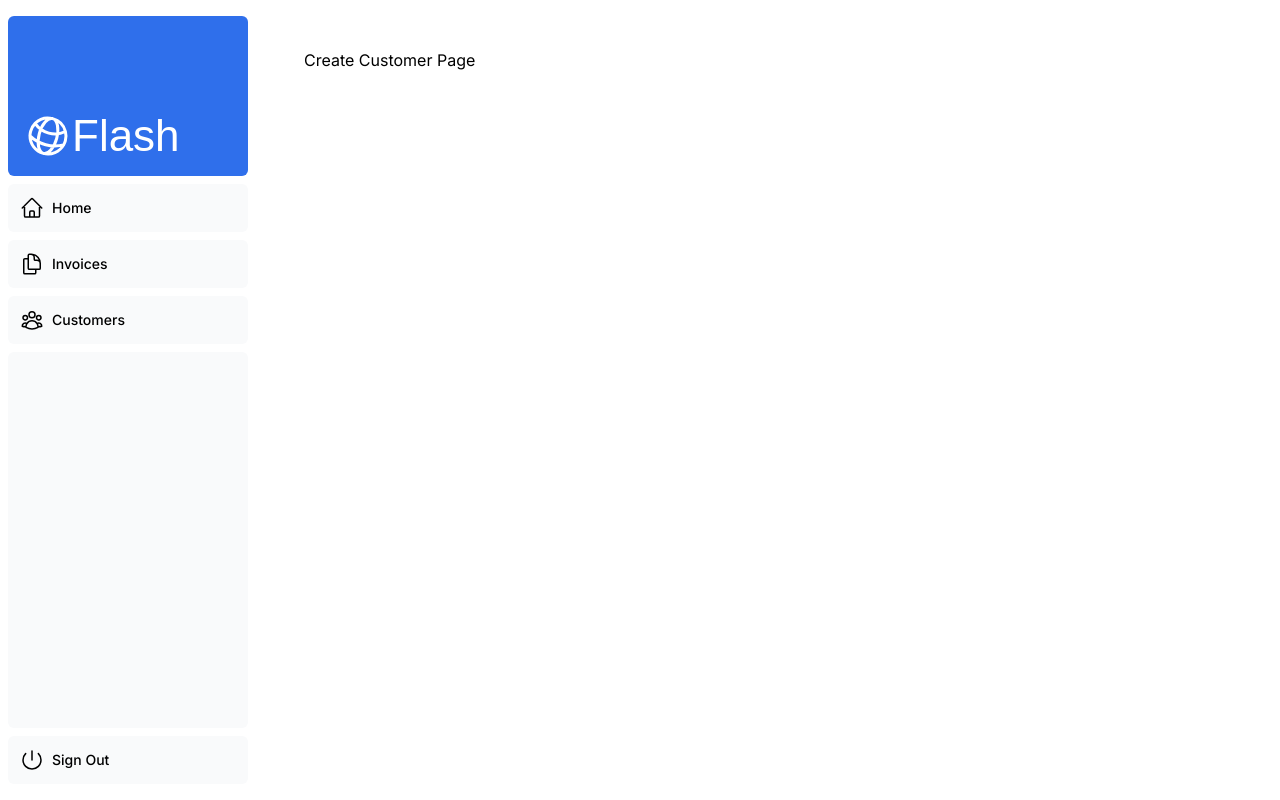
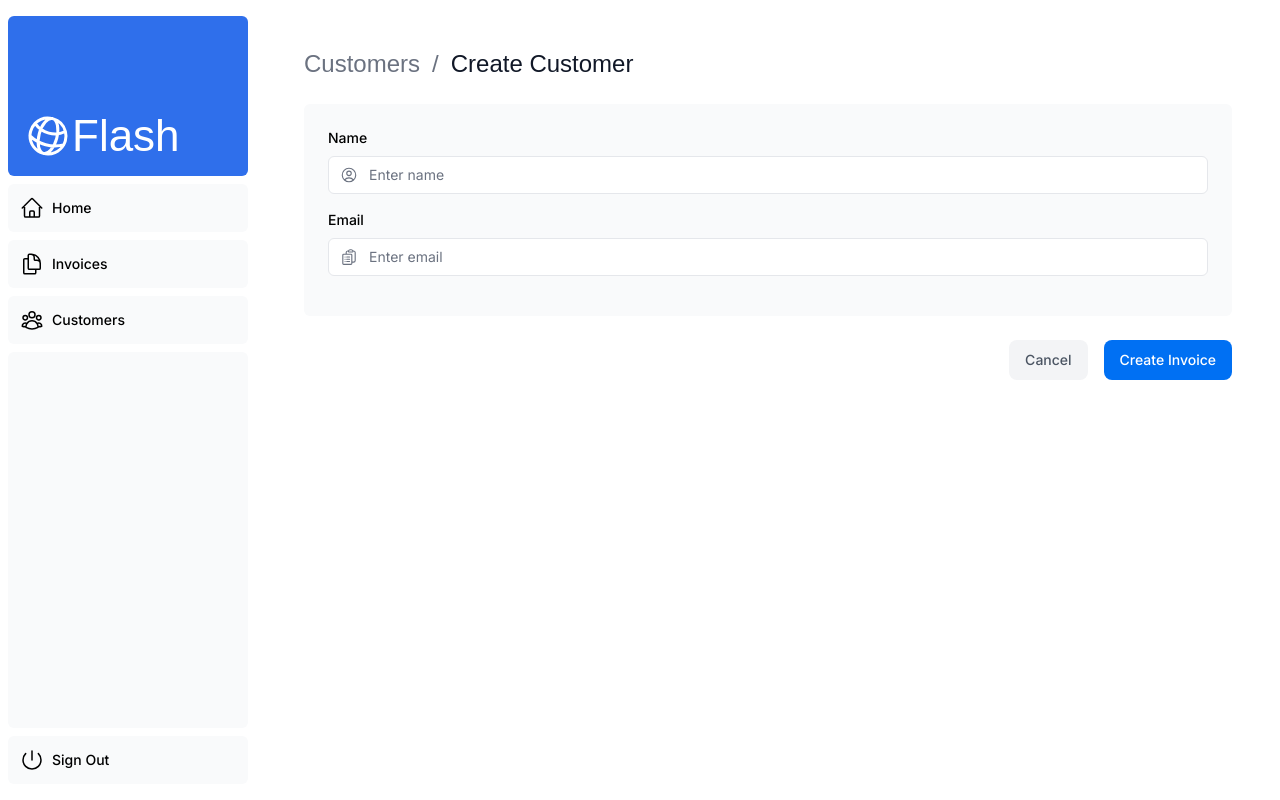
Before and after one commit to GeorgeeFlash/nextjs-dashboard, a Next.js app: page /dashboard/customers/create in a window 1280 px wide. Built offline with nearby package versions, Linux system fonts and the light colour scheme; a web font is replaced by a local one.

Commit message:
Started Customers Page

```diff
--- a/app/dashboard/customers/create/page.tsx
+++ b/app/dashboard/customers/create/page.tsx
@@ -1,6 +1,25 @@
+import Form from '@/app/ui/customers/create-form'
+import Breadcrumbs from '@/app/ui/breadcrumbs'
+import { Metadata } from 'next'
+
+export const metadata: Metadata = {
+    title: 'Create Customer',
+};
 
 export default  function Page() {
     return(
-        <div className="">Create Customer Page</div>
+        <main>
+            <Breadcrumbs
+                breadcrumbs={[
+                    {label: 'Customers', href: '/dashboard/customers'},
+                    {
+                        label: 'Create Customer',
+                        href: '/dashboard/customers/create',
+                        active: true,
+                    }
+                ]}
+            />
+            <Form />
+        </main>
     )
 }
--- a/app/dashboard/invoices/[id]/edit/page.tsx
+++ b/app/dashboard/invoices/[id]/edit/page.tsx
@@ -1,5 +1,5 @@
 import Form from "@/app/ui/invoices/edit-form";
-import Breadcrumbs from "@/app/ui/invoices/breadcrumbs";
+import Breadcrumbs from "@/app/ui/breadcrumbs";
 import { fetchCustomers, fetchInvoiceById } from "@/app/lib/data";
 import { notFound } from "next/navigation";
 import { Metadata } from 'next';
--- a/app/dashboard/invoices/create/page.tsx
+++ b/app/dashboard/invoices/create/page.tsx
@@ -1,5 +1,5 @@
 import Form from '@/app/ui/invoices/create-form';
-import Breadcrumbs from '@/app/ui/invoices/breadcrumbs';
+import Breadcrumbs from '@/app/ui/breadcrumbs';
 import { fetchCustomers } from '@/app/lib/data';
 import { Metadata } from 'next';
 
--- a/app/lib/actions.ts
+++ b/app/lib/actions.ts
@@ -1,6 +1,6 @@
 'use server';
 
-import { z } from "zod";
+import { date, z } from "zod";
 import { sql } from "@vercel/postgres";
 import { revalidatePath } from "next/cache";
 import { redirect } from "next/navigation";
@@ -18,8 +18,12 @@
     status: z.enum(['pending', 'paid'], {
         invalid_type_error: 'Please select an invoice status.',
     }),
-    data: z.string().nullish(),
+    date: z.string().nullish(),
 });
+
+const CustomerFormSchema = z.object({
+
+})
 
 export type State = {
     errors?: {
--- /dev/null
+++ b/app/ui/customers/create-form.tsx
@@ -0,0 +1,66 @@
+"use client";
+
+import Link from "next/link";
+import {
+  UserCircleIcon,
+  ClipboardDocumentListIcon
+} from "@heroicons/react/24/outline";
+import { Button } from '@/app/ui/button';
+import { useFormState } from "react-dom";
+
+
+const CreateForm = () => {
+  return (
+    <form action="" aria-describedby="form-error">
+      <div className="rounded-md bg-gray-50 p-4 md:p-6">
+        {/* Customer Name */}
+        <div className="mb-4">
+          <label htmlFor="name" className="mb-2 block text-sm font-medium">
+            Name
+          </label>
+          <div className="relative mt-2 rounded-md">
+            <div className="relative">
+              <input
+                id="name"
+                name="name"
+                type="text"
+                placeholder="Enter name"
+                className="peer block w-full rounded-md border border-gray-200 py-2 pl-10 text-sm outline-2 placeholder:text-gray-500"
+              />
+              <UserCircleIcon className="pointer-events-none absolute left-3 top-1/2 h-[18px] -translate-y-1/2 text-gray-500 peer-focus:text-gray-900" />
+            </div>
+          </div>
+        </div>
+        {/* Customer Email */}
+        <div className="mb-4">
+          <label htmlFor="email" className="mb-2 block text-sm font-medium">
+            Email
+          </label>
+          <div className="relative mt-2 rounded-md">
+            <div className="relative">
+              <input
+                id="email"
+                name="email"
+                type="email"
+                placeholder="Enter email"
+                className="peer block w-full rounded-md border border-gray-200 py-2 pl-10 text-sm outline-2 placeholder:text-gray-500"
+              />
+              <ClipboardDocumentListIcon className="pointer-events-none absolute left-3 top-1/2 h-[18px] -translate-y-1/2 text-gray-500 peer-focus:text-gray-900" />
+            </div>
+          </div>
+        </div>
+      </div>
+      <div className="mt-6 flex justify-end gap-4">
+        <Link
+          href="/dashboard/customers"
+          className="flex h-10 items-center rounded-lg bg-gray-100 px-4 text-sm font-medium text-gray-600 transition-colors hover:bg-gray-200"
+        >
+          Cancel
+        </Link>
+        <Button type="submit">Create Invoice</Button>
+      </div>
+    </form>
+  )
+}
+
+export default CreateForm
```
Also changed, not shown: app/ui/breadcrumbs.tsx (renamed from app/ui/invoices/breadcrumbs.tsx).
